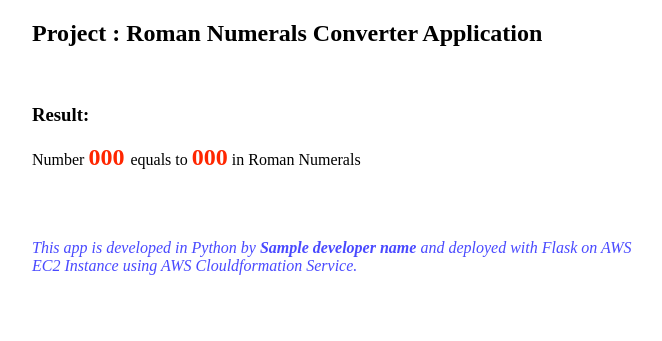
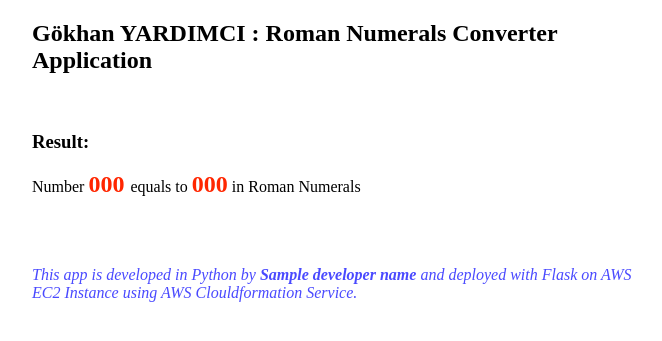
Before and after one commit to gokhanwell/Roman-Numerals-Converter, a Flask app: template templates/result.html in a window 1280 px wide. Shown: the top 341 px of the page, without its empty margins (308-970 px from the left). Run offline with Flask 3, Linux system fonts and the light colour scheme; the template is opened without the code that fills it: most values are stand-ins (such as "Sample title", 1, 10 or a date in 2020).

Commit message:
Roman-Numerals-Converter

```diff
--- a/templates/result.html
+++ b/templates/result.html
@@ -38,7 +38,7 @@
 <body>
 
 
-    <h2>Project : Roman Numerals Converter Application</h2>
+    <h2>Gökhan YARDIMCI : Roman Numerals Converter Application</h2>
     <br>
 
 
```
